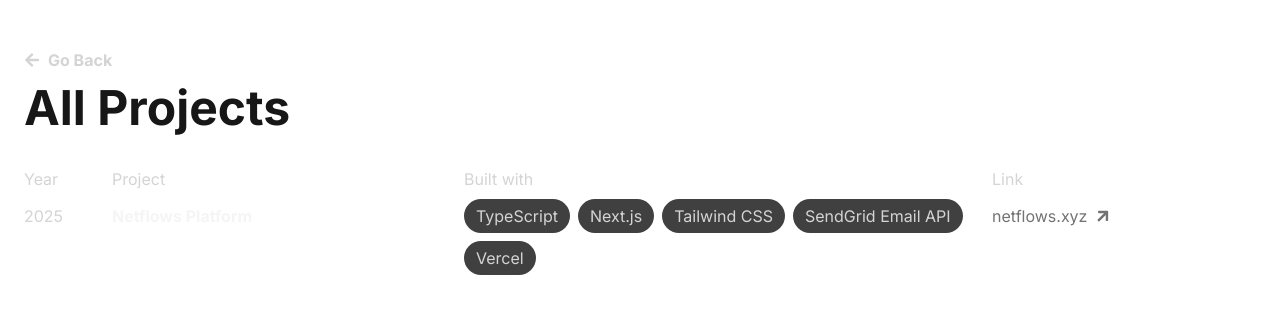
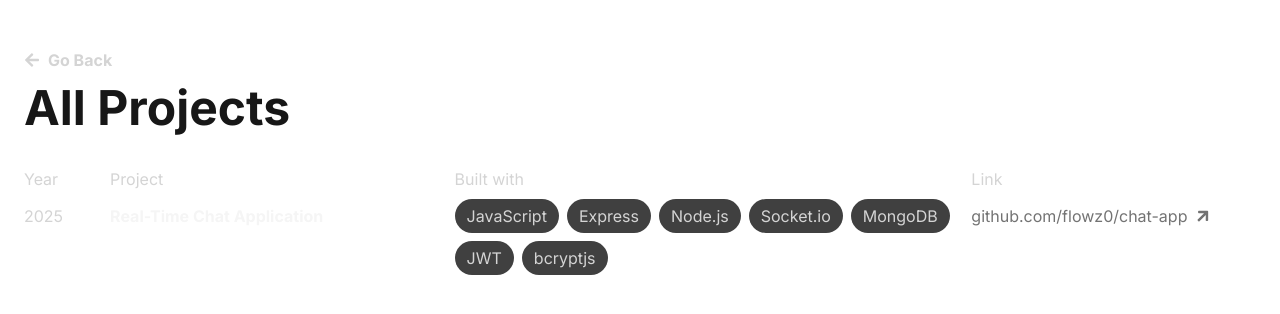
Before and after one commit to flowz0/bswe-portfolio, a Next.js app: page /projects in a window 1280 px wide. Shown: the top 314 px of the page. Built offline with nearby package versions, Linux system fonts and the light colour scheme.

Commit message:
fix: update Projects page with correct Project information

```diff
--- a/app/projects/page.tsx
+++ b/app/projects/page.tsx
@@ -30,32 +30,39 @@
           <div className="table-row-group">
             <div className="table-row">
               <div className="table-cell font-normal text-neutral-300">2025</div>
-              <div className="table-cell font-bold text-neutral-100">Netflows Platform</div>
+              <div className="table-cell font-bold text-neutral-100">Real-Time Chat Application</div>
               <div className="hidden lg:table-cell">
                 <div className="flex flex-wrap gap-2">
                   <div className="bg-neutral-700 text-neutral-300 text-p font-normal w-fit py-1 px-3 rounded-full">
-                    TypeScript
+                    JavaScript
                   </div>
                   <div className="bg-neutral-700 text-neutral-300 text-p font-normal w-fit py-1 px-3 rounded-full">
-                    Next.js
+                    Express
                   </div>
                   <div className="bg-neutral-700 text-neutral-300 text-p font-normal w-fit py-1 px-3 rounded-full">
-                    Tailwind CSS
+                    Node.js
                   </div>
                   <div className="bg-neutral-700 text-neutral-300 text-p font-normal w-fit py-1 px-3 rounded-full">
-                    SendGrid Email API
+                    Socket.io
                   </div>
                   <div className="bg-neutral-700 text-neutral-300 text-p font-normal w-fit py-1 px-3 rounded-full">
-                    Vercel
+                    MongoDB
+                  </div>
+                  <div className="bg-neutral-700 text-neutral-300 text-p font-normal w-fit py-1 px-3 rounded-full">
+                    JWT
+                  </div>
+                  <div className="bg-neutral-700 text-neutral-300 text-p font-normal w-fit py-1 px-3 rounded-full">
+                    bcryptjs
                   </div>
                 </div>
               </div>
               <div className="hidden md:table-cell">
                 <Link
-                  href="https://www.netflows.xyz"
+                  href="https://github.com/flowz0/chat-app"
+                  target="_blank"
                   className="flex items-center gap-x-2 text-neutral-500 transition-colors duration-300 ease-in-out hover:text-primary"
                 >
-                  netflows.xyz
+                  github.com/flowz0/chat-app
                   <FaArrowRight className="size-4 -rotate-45" />
                 </Link>
               </div>
```
